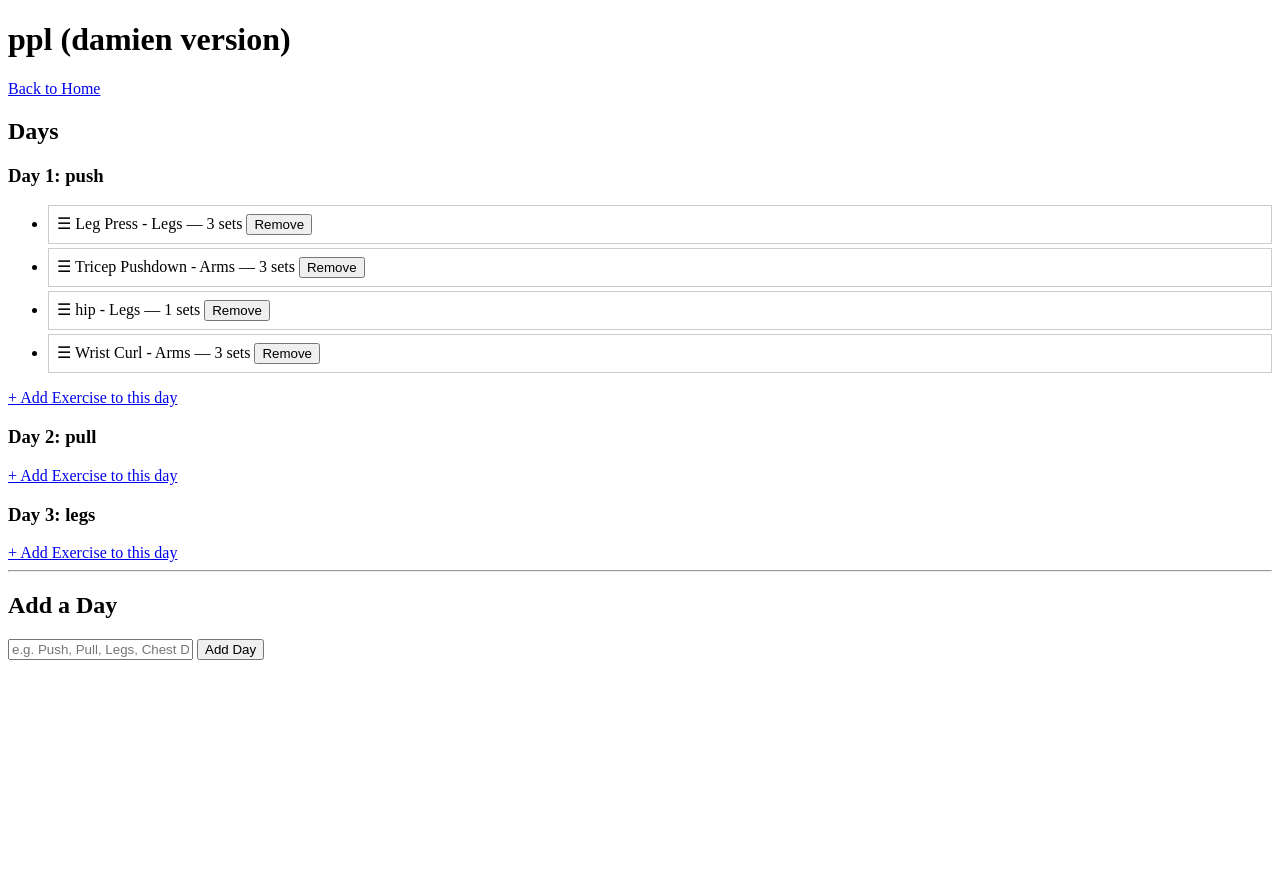
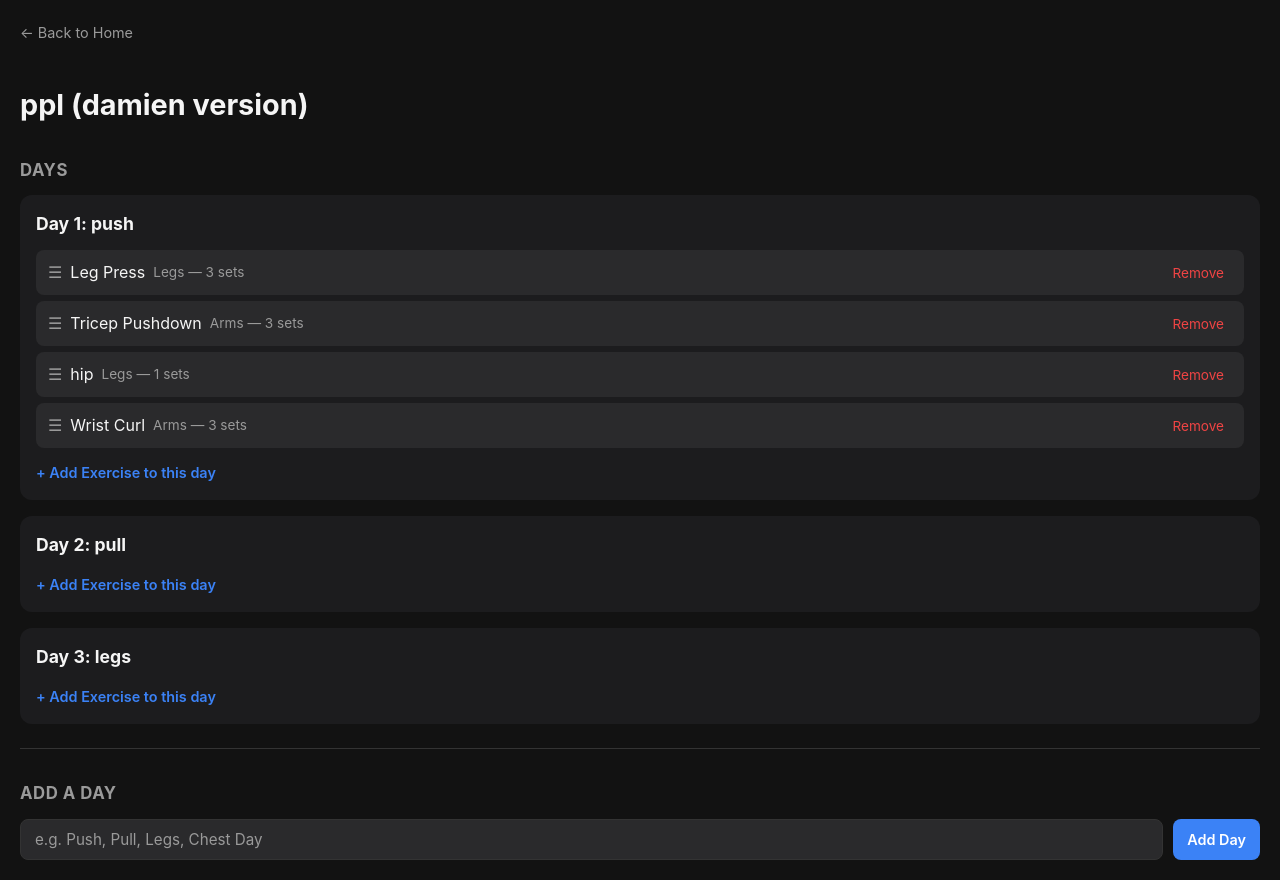
Before and after one commit to damienlhp/liftlog, a Flask app: page /split/1 in a window 1280 px wide. Before the commit the page ends 660 px from the top, so only its background shows below. Run offline with Flask 3, Linux system fonts and the light colour scheme; data comes from the database, SQL or seed files in the repository; both versions use the stored data as it was after the commit.

Commit message:
style add_day_exercise and view_split pages

```diff
--- a/static/style.css
+++ b/static/style.css
@@ -494,3 +494,129 @@ p {
 .text-input::placeholder {
   color: var(--text-secondary);
 }
+
+/* ==============================================================
+   DAY CARDS + DRAGGABLE EXERCISE LIST (view_split.html)
+   ================================================================ */
+.day-card {
+  background: var(--bg-secondary);
+  border-radius: var(--radius);
+  padding: 16px;
+  margin-bottom: 16px;
+}
+
+.day-card h3 {
+  margin-bottom: 12px;
+}
+
+/* list-style: none removes the default bullet points from <li> elements */
+.exercise-list {
+  list-style: none;
+  padding: 0;
+  margin: 0 0 10px;
+}
+
+.exercise-item {
+  display: flex;
+  align-items: center;
+  justify-content: space-between;
+  gap: 10px;
+  background: var(--bg-tertiary);
+  border-radius: 8px;
+  padding: 10px 12px;
+  margin-bottom: 6px;
+  cursor: grab;
+}
+
+/* While actively dragging, show the "grabbing" hand cursor instead of the open one */
+.exercise-item:active {
+  cursor: grabbing;
+}
+
+.exercise-info {
+  display: flex;
+  align-items: center;
+  gap: 8px;
+}
+
+.drag-handle {
+  color: var(--text-secondary);
+}
+
+.exercise-meta {
+  color: var(--text-secondary);
+  font-size: 0.85em;
+}
+
+/* SortableJS automatically adds this class to the empty slot
+   left behind while you're dragging an item around */
+.sortable-ghost {
+  opacity: 0.4;
+  background: var(--accent);
+}
+
+.btn-remove {
+  background: transparent;
+  border: none;
+  color: var(--danger);
+  cursor: pointer;
+  font-size: 0.85em;
+  font-family: inherit;
+  padding: 4px 8px;
+}
+
+.btn-remove:hover {
+  text-decoration: underline;
+}
+
+.add-exercise-link {
+  display: inline-block;
+  margin-top: 4px;
+  font-size: 0.9em;
+  color: var(--accent);
+  font-weight: 600;
+}
+
+/* ==============================================================
+   SIMPLE EXERCISE LIST (read-only, non-draggable — add_day_exercise.html)
+   ================================================================ */
+.simple-list {
+  list-style: none;
+  padding: 0;
+  margin: 0 0 16px;
+}
+
+.simple-list li {
+  background: var(--bg-secondary);
+  border-radius: 8px;
+  padding: 10px 12px;
+  margin-bottom: 6px;
+}
+
+/* ==============================================================
+   SELECT DROPDOWNS + FORM LABELS
+   ================================================================ */
+.select-input {
+  background: var(--bg-tertiary);
+  border: 1px solid var(--border-color);
+  color: var(--text-primary);
+  padding: 10px 14px;
+  border-radius: 8px;
+  font-size: 0.95em;
+  font-family: inherit;
+}
+
+.select-input:focus {
+  outline: none;
+  border-color: var(--accent);
+}
+
+.field-label {
+  color: var(--text-secondary);
+  font-size: 0.85em;
+  align-self: center;
+}
+
+.form-section {
+  margin-bottom: 28px;
+}
--- a/templates/view_split.html
+++ b/templates/view_split.html
@@ -4,48 +4,51 @@
     <meta charset="UTF-8">
     <meta name="viewport" content="width=device-width, initial-scale=1.0">
     <title>{{ split.name }} - LiftLog</title>
+    <link rel="stylesheet" href="{{ url_for('static', filename='style.css') }}">
     <script src="https://cdnjs.cloudflare.com/ajax/libs/Sortable/1.15.2/Sortable.min.js"></script>
 </head>
 <body>
+    <a class="back-link" href="/">← Back to Home</a>
     <h1>{{ split.name }}</h1>
-    <a href="/">Back to Home</a>
 
     <h2>Days</h2>
     {% if days %}
         {% for day in days %}
-            <div>
+            <div class="day-card">
                 <h3>Day {{ day.day_order }}: {{ day.day_name }}</h3>
-                <ul class="sortable-list" data-split-id="{{ split.id }}">
+                <ul class="exercise-list sortable-list" data-split-id="{{ split.id }}">
                     {% for exercise in day.exercises %}
-                        <li data-split-exercise-id="{{ exercise.split_exercise_id }}" style="cursor:grab; border:1px solid #ccc; padding:8px; margin-bottom:4px; background:white;">
-                            ☰ {{ exercise.name }} - {{ exercise.muscle_group }} — {{ exercise.sets_count }} sets
-                            <form action="/split/{{ split.id }}/remove-exercise/{{ day.id }}/{{ exercise.split_exercise_id }}" method="POST" style="display:inline">
-                                <button type="submit">Remove</button>
+                        <li class="exercise-item" data-split-exercise-id="{{ exercise.split_exercise_id }}">
+                            <div class="exercise-info">
+                                <span class="drag-handle">☰</span>
+                                <span>{{ exercise.name }}</span>
+                                <span class="exercise-meta">{{ exercise.muscle_group }} — {{ exercise.sets_count }} sets</span>
+                            </div>
+                            <form action="/split/{{ split.id }}/remove-exercise/{{ day.id }}/{{ exercise.split_exercise_id }}" method="POST">
+                                <button type="submit" class="btn-remove">Remove</button>
                             </form>
                         </li>
                     {% endfor %}
                 </ul>
-                <a href="/split/{{ split.id }}/add-day-exercise/{{ day.id }}">+ Add Exercise to this day</a>
+                <a class="add-exercise-link" href="/split/{{ split.id }}/add-day-exercise/{{ day.id }}">+ Add Exercise to this day</a>
             </div>
         {% endfor %}
     {% else %}
-        <p>No days yet. Add your first day below.</p>
+        <p class="empty-state">No days yet. Add your first day below.</p>
     {% endif %}
 
     <hr>
     <h2>Add a Day</h2>
-    <form action="/split/{{ split.id }}/add-day" method="POST">
-        <input type="text" name="day_name" placeholder="e.g. Push, Pull, Legs, Chest Day" required>
-        <button type="submit">Add Day</button>
+    <form action="/split/{{ split.id }}/add-day" method="POST" class="form-row">
+        <input type="text" name="day_name" class="text-input" placeholder="e.g. Push, Pull, Legs, Chest Day" required>
+        <button type="submit" class="btn btn-primary">Add Day</button>
     </form>
 
     <script>
-        // Turn every exercise list into a draggable, sortable list
         document.querySelectorAll(".sortable-list").forEach(function(list) {
             new Sortable(list, {
                 animation: 150,
                 onEnd: function() {
-                    // Build the new order from the list's current DOM order
                     const splitExerciseIds = Array.from(list.children).map(function(li) {
                         return li.getAttribute("data-split-exercise-id");
                     });
```
Also changed, not shown: templates/add_day_exercise.html (+20 -15 lines), liftlog.db.
